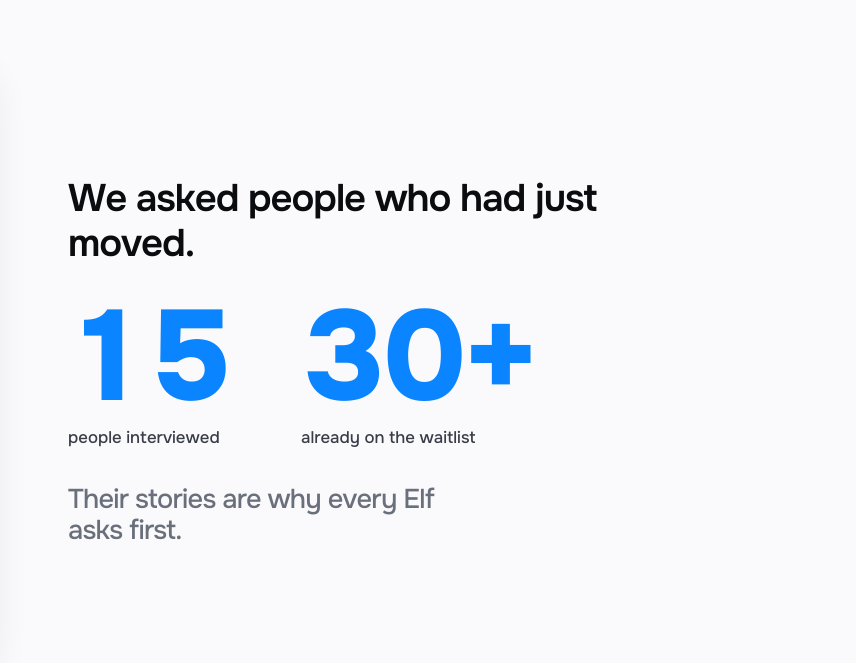
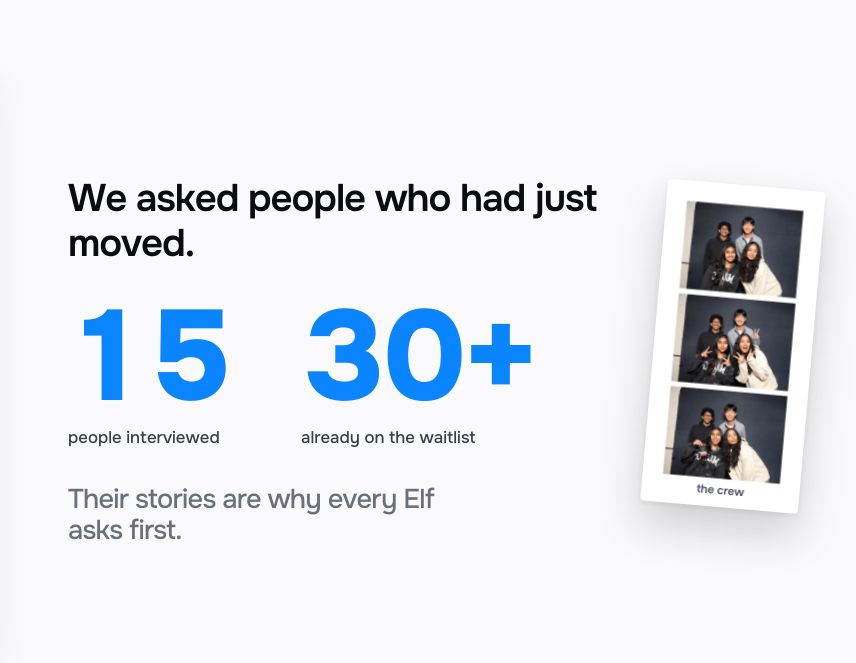
Before and after one commit to arshiyasharma/hackharvard, a website: page site/index.html in a window 1280 px wide. Shown: the part 5018-5681 px from the top of the page, 424-1280 px from the left. Drawn offline with Linux system fonts and the light colour scheme.

Commit message:
Site: floating photos (photo-booth strip and the war-room desk) pinned beside sections
Co-Authored-By: Claude Sonnet 5.5 <noreply@anthropic.com>

```diff
--- a/site/app.js
+++ b/site/app.js
@@ -537,6 +537,20 @@
     li.appendChild(pic); li.appendChild(el("div", null, esc(m.name) + (m.role ? "<small>" + esc(m.role) + "</small>" : ""))); teamEl.appendChild(li);
   });
 
+  /* ---------- floating photos: pinned beside sections, drifting a little as you scroll ---------- */
+  var floaters = [];
+  (SITE.floatPhotos || []).forEach(function (p) {
+    var host = $(p.at); if (!host) return;
+    var f = el("figure", "float-photo"); f.setAttribute("style", p.css);
+    var im = new Image(); im.src = p.src; im.alt = p.alt || ""; im.loading = "lazy"; f.appendChild(im);
+    if (p.caption) f.appendChild(el("figcaption", null, esc(p.caption)));
+    host.appendChild(f); floaters.push(f);
+  });
+  if (floaters.length && !reduce) {
+    var fp = function () { floaters.forEach(function (f) { var r = f.parentNode.getBoundingClientRect(), k = parseFloat(f.style.getPropertyValue("--k")) || 0.05; f.style.setProperty("--py", ((innerHeight / 2 - (r.top + r.height / 2)) * k).toFixed(1) + "px"); }); };
+    window.addEventListener("scroll", fp, { passive: true }); fp();
+  }
+
   /* ---------- reveal ---------- */
   var rev = $$(".reveal");
   if ("IntersectionObserver" in window && !reduce) {
--- a/site/data.js
+++ b/site/data.js
@@ -6,6 +6,11 @@ window.SITE = {
   // Fill these in; the page renders sensible empty states until you do.
   number: "+1 740 255 8982", // the voice line; shown in "Demo time" and "Try it"
   interviewYouTubeId: "h2k7D7NcFDU", // the interview Short (youtube.com/shorts/h2k7D7NcFDU)
+  // Photos that float beside sections (not a section of their own). Hidden on narrow screens.
+  floatPhotos: [
+    { src: "assets/night/booth.jpg", alt: "The team in a photo booth at the hackathon", caption: "the crew", at: "#why", css: "right:max(10px, calc((100vw - 1120px) / 2 - 36px)); top:11%; --w:158px; --r:5deg; --k:0.06" },
+    { src: "assets/night/desk.jpg", alt: "Laptops, snacks and hoodies on a table in the middle of the night", caption: "the war room", at: "#unique", css: "right:max(10px, calc((100vw - 1120px) / 2 - 60px)); top:9%; --w:210px; --r:-4deg; --k:-0.04; --ar:4/3" },
+  ],
   nightPhotos: [], // e.g. ["assets/night/1.jpg", "assets/night/2.jpg"]; they scroll in the strips
   nightCaptions: [], // optional, one per photo, e.g. ["Fri 11pm", "Sat 3am"]
   // Team portraits for "Call Elfie": drop photos into assets/team/ and list them here (photo is optional).
--- a/site/styles.css
+++ b/site/styles.css
@@ -718,3 +718,10 @@ section:not(.story):not(.demo) { padding-top: 96px; padding-bottom: 56px; }
 
 .number a, .demo-num a { color: inherit; text-decoration: none; }
 .number a:hover { text-decoration: underline; text-underline-offset: 4px; }
+
+/* photos that float beside sections */
+#why, #unique { position: relative; }
+.float-photo { position: absolute; z-index: 2; width: var(--w, 160px); margin: 0; padding: 8px 8px 28px; background: #fff; border-radius: 4px; box-shadow: 0 22px 44px rgba(11, 12, 16, 0.18), 0 2px 6px rgba(11, 12, 16, 0.08); transform: translateY(var(--py, 0px)) rotate(var(--r, 0deg)); pointer-events: none; }
+.float-photo img { display: block; width: 100%; height: auto; aspect-ratio: var(--ar, auto); object-fit: cover; object-position: 50% 55%; border-radius: 2px; background: #eef0f5; }
+.float-photo figcaption { position: absolute; left: 0; right: 0; bottom: 7px; text-align: center; font-size: 11.5px; font-weight: 600; color: #4a4e5b; letter-spacing: -0.005em; }
+@media (max-width: 1180px) { .float-photo { display: none; } }
```
Also changed, not shown: site/assets/night/booth.jpg (added), site/assets/night/desk.jpg (added).
